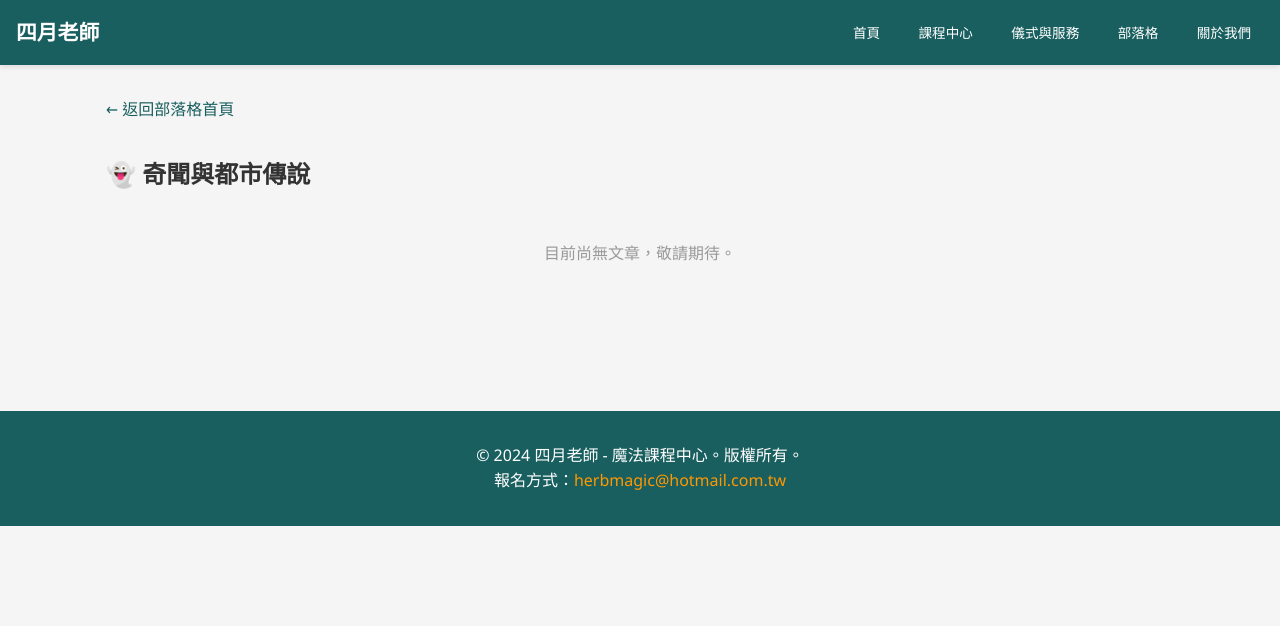
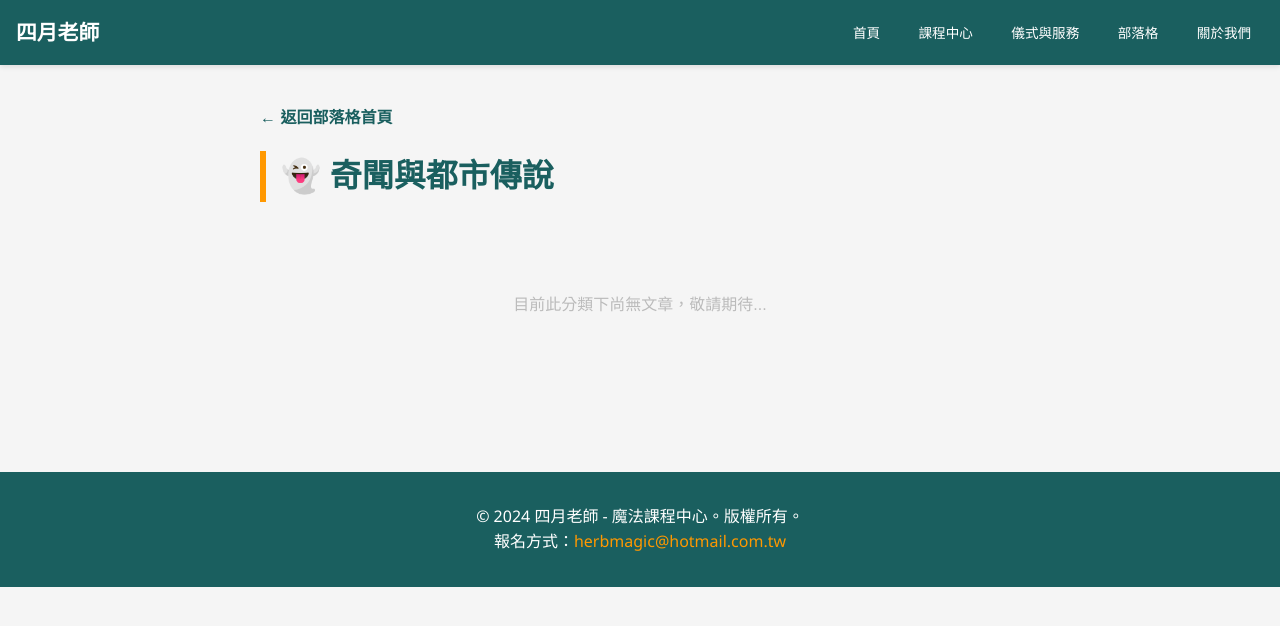
Before and after one commit to light4uliuphone-lang/hoodoo, a Jekyll site: the page built from blog/category/legend.html, in a window 1280 px wide. Shown: the top 626 px of the page. Built offline with Jekyll 4.4.1, drawn with Linux system fonts in a browser that asks for light colours.

Commit message:
Update legend.html

```diff
--- a/blog/category/legend.html
+++ b/blog/category/legend.html
@@ -1,34 +1,34 @@
 ---
 layout: default
 title: "分類：奇聞與都市傳說 - 四月老師"
+permalink: /blog/category/legend.html
 ---
 
-<div class="container" style="max-width: 1100px; margin: 0 auto; padding: 2rem 1rem;">
-    <div style="margin-bottom: 2rem;">
-        <a href="/blog/" style="text-decoration: none; color: #1a5f5f;">← 返回部落格首頁</a>
+<div style="max-width: 800px; margin: 0 auto; padding: 40px 20px; font-family: sans-serif;">
+    <div style="margin-bottom: 20px;">
+        <a href="/blog/" style="color: #1a5f5f; text-decoration: none; font-weight: bold;">← 返回部落格首頁</a>
     </div>
 
-    <div class="section-title">
-        <h2>👻 奇聞與都市傳說</h2>
-    </div>
+    <header style="border-left: 6px solid #ff9800; padding-left: 15px; margin-bottom: 40px;">
+        <h1 style="color: #1a5f5f; font-size: 2rem; margin: 0;">👻 奇聞與都市傳說</h1>
+    </header>
 
-    <div class="post-grid">
-        {% assign found_post = false %}
-        {% for post in site.posts %}
-            {% if post.categories contains "legend" or post.category == "legend" %}
-                {% assign found_post = true %}
-                <article class="post-item">
-                    <div class="post-meta">📅 {{ post.date | date: "%Y/%m/%d" }}</div>
-                    <h3><a href="{{ post.url | relative_url }}">{{ post.title }}</a></h3>
-                    <div class="post-excerpt">
-                        {{ post.excerpt | strip_html | truncate: 120 }}
-                    </div>
-                </article>
-            {% endif %}
+    <div class="category-main-content">
+        {% assign posts = site.posts | where_exp: "item", "item.categories contains 'legend' or item.category == 'legend'" %}
+        {% for post in posts %}
+            <article style="margin-bottom: 30px; padding-bottom: 20px; border-bottom: 1px solid #eee;">
+                <div style="color: #888; font-size: 0.85rem; margin-bottom: 10px;">📅 {{ post.date | date: "%Y/%m/%d" }}</div>
+                <h3 style="margin: 0 0 10px 0; font-size: 1.4rem;">
+                    <a href="{{ post.url | relative_url }}" style="color: #333; text-decoration: none; font-weight: bold;">{{ post.title }}</a>
+                </h3>
+                <div style="color: #666; line-height: 1.6; font-size: 1rem;">
+                    {{ post.excerpt | strip_html | truncate: 120 }}
+                </div>
+            </article>
         {% endfor %}
 
-        {% if found_post == false %}
-            <p style="text-align: center; grid-column: 1/-1; padding: 3rem; color: #999;">目前尚無文章，敬請期待。</p>
+        {% if posts.size == 0 %}
+            <p style="text-align: center; color: #bbb; padding: 50px 0;">目前此分類下尚無文章，敬請期待...</p>
         {% endif %}
     </div>
 </div>
```
